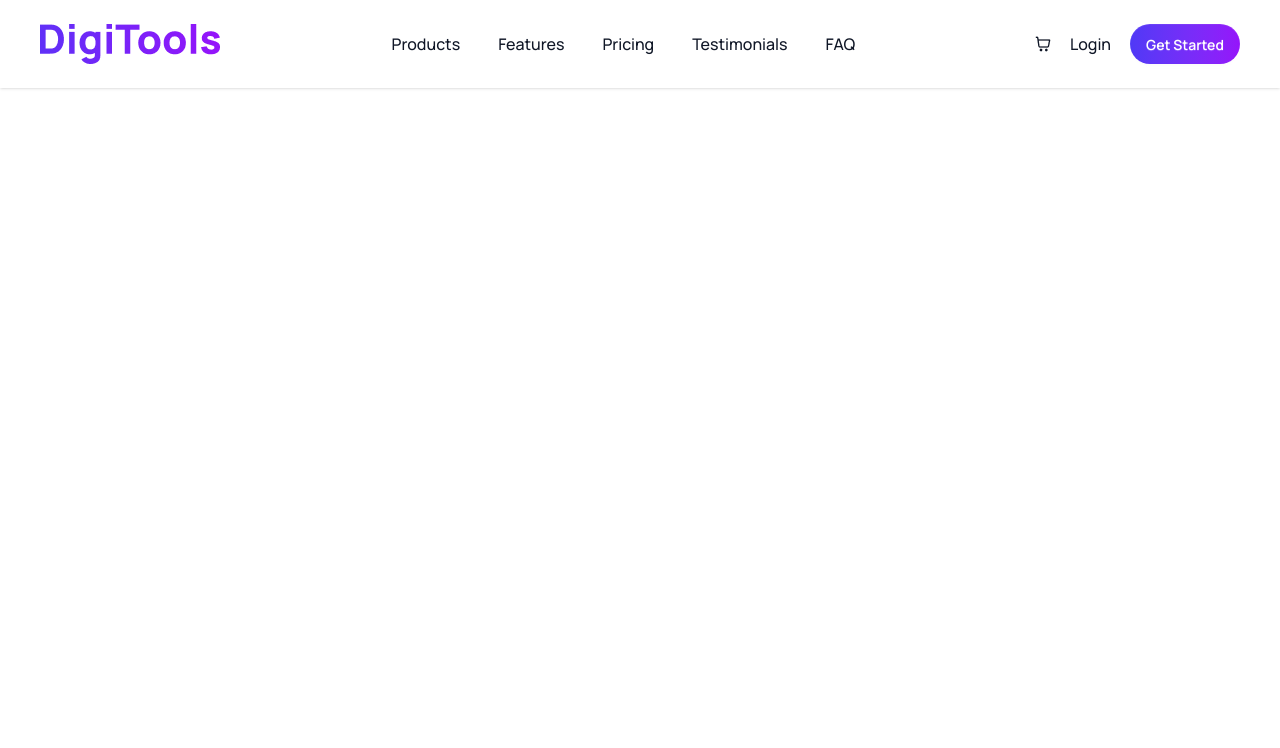
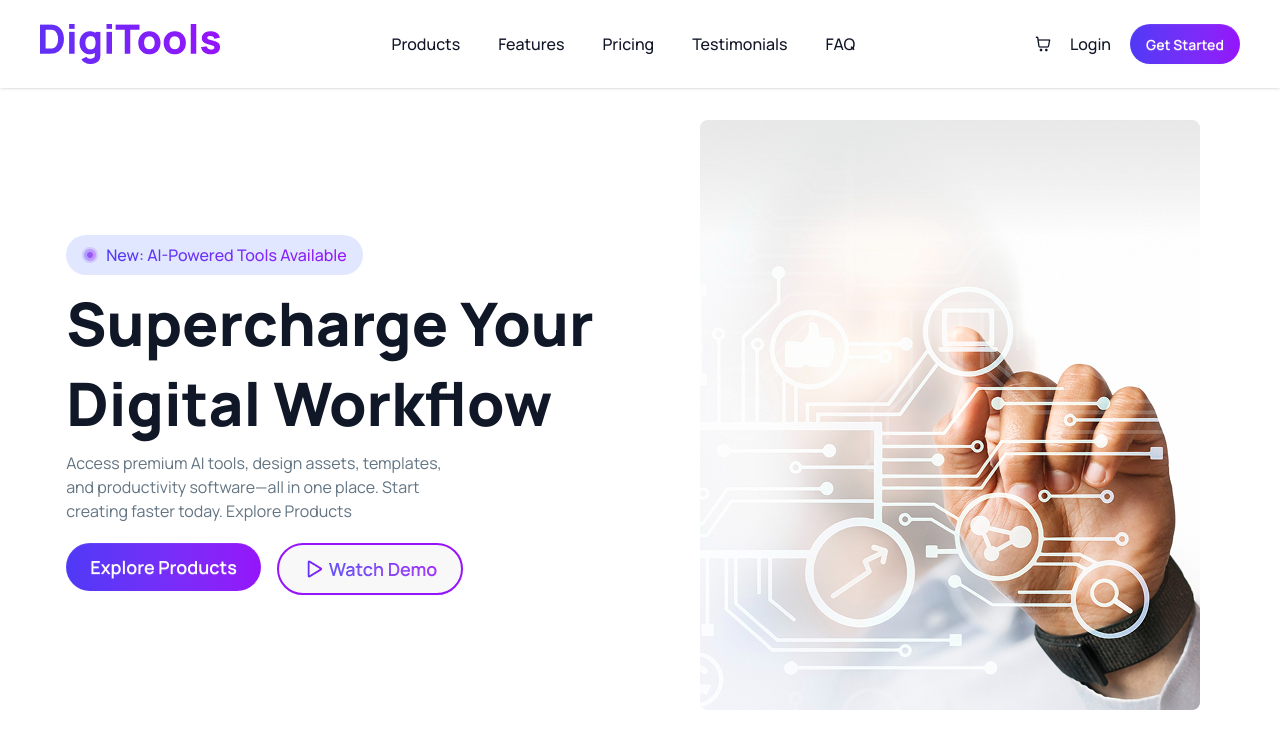
Before and after one commit to LingkonDash/digitools-platform, a React (Vite) app: page / in a window 1280 px wide. Shown: the top 748 px of the page. Built offline with nearby package versions, Linux system fonts and the light colour scheme.

Commit message:
added hero section

```diff
--- a/src/App.jsx
+++ b/src/App.jsx
@@ -1,3 +1,4 @@
+import HeroSection from "./components/body/HeroSection"
 import Navbar from "./components/navbar/Navbar"
 
 
@@ -5,11 +6,15 @@ function App() {
 
   return (
     <>
-      <header className="shadow-sm bg-white z-10">
 
+      <header className="shadow-sm bg-white z-10 fixed w-full">
         <Navbar />
+      </header>
 
-      </header>
+      <main className="pt-18 lg:pt-25 max-w-400 mx-auto px-6 lg:px-10">
+        <HeroSection />
+      </main>
+
     </>
   )
 }
--- /dev/null
+++ b/src/components/body/HeroSection.jsx
@@ -0,0 +1,52 @@
+import React from 'react';
+import circleDesign from '../../assets/circleDesign.png';
+import play from '../../assets/play.png'
+import banner from '../../assets/banner.png'
+
+const HeroSection = () => {
+  return (
+    <section className='grid md:grid-cols-2 md:place-items-center md:flex-row gap-10 py-5'>
+
+      <div className='space-y-2'>
+        <div className='px-4 py-2 rounded-full bg-[#E1E7FF] flex justify-center items-center gap-2 w-fit'>
+          <div className='animate-pulse'>
+            <img src={circleDesign} alt="circle png" />
+          </div>
+
+          <p className="font-medium bg-linear-to-r from-gradient-start to-gradient-end bg-clip-text text-transparent">
+            New: AI-Powered Tools Available
+          </p>
+        </div>
+
+        <div className='space-y-2'>
+          <h1 className='font-black text-primary-text text-5xl lg:text-6xl leading-14 lg:leading-20'>
+            Supercharge Your <br /> Digital Workflow
+          </h1>
+          <p className='text-[14px] lg:text-[1rem] text-secondary-text max-w-85 md:max-w-100'>
+            Access premium AI tools, design assets, templates, and productivity software—all in one place. Start creating faster today. Explore Products
+          </p>
+        </div>
+
+        <div className='flex mt-5 gap-4'>
+          <button className='p-4 lg:p-6 text-lg rounded-full btn border-none font-semibold text-white bg-linear-to-r from-gradient-start to-gradient-end'>
+            Explore Products
+          </button>
+
+          <button className='p-4 lg:p-6 text-lg rounded-full btn hover:bg-base-100 border-2 font-semibold border-gradient-end'>
+            <img src={play} alt="" />
+            <span className="bg-linear-to-r from-gradient-start to-gradient-end bg-clip-text text-transparent">
+              Watch Demo
+            </span>
+          </button>
+        </div>
+      </div>
+
+      <div className='flex justify-center items-center'>
+        <img src={banner} alt="Banner" />
+      </div>
+
+    </section>
+  );
+};
+
+export default HeroSection;
--- a/src/components/navbar/Navbar.jsx
+++ b/src/components/navbar/Navbar.jsx
@@ -9,7 +9,7 @@ const Navbar = () => {
   const [dropdown, setDropdown] = useState(false);
 
   return (
-    <nav className='max-w-400 mx-auto flex justify-between items-center px-4 py-2 lg:py-6 lg:px-10'>
+    <nav className='max-w-400 mx-auto bg-white flex justify-between items-center px-4 py-2 lg:py-6 lg:px-10'>
 
       {/* Nav bar Start */}
       <div className='flex justify-center items-center gap-3'>
@@ -28,7 +28,7 @@ const Navbar = () => {
         </button>
 
         {/* Logo of digi-tools  */}
-        <div className='w-35 lg:w-auto'>
+        <div className='w-35 lg:w-auto cursor-pointer'>
           <img src={digitoolsIMG} alt="DigiTools logo" />
         </div>
       </div>
@@ -39,7 +39,7 @@ const Navbar = () => {
       </div>
 
       {/* Dropdown menu */}
-      <div className={` ${dropdown ? 'top-15' : '-top-60'} duration-300 lg:hidden absolute shadow-md rounded-b-2xl border-2 border-[#4F39F680] w-40 px-5 py-5 -z-10`}>
+      <div className={` ${dropdown ? 'top-15' : '-top-60'} duration-300 lg:hidden absolute shadow-md rounded-b-2xl border-2 border-[#4F39F680] bg-white w-40 px-5 py-5 -z-10`}>
         <Navigations ulStyle={`space-y-3 [&_li]:btn [&_li]:border-[#4F39F670] [&_li]:w-full  [&_li]:border`} />
       </div>
 
```
Also changed, not shown: src/assets/circleDesign.png (added).
